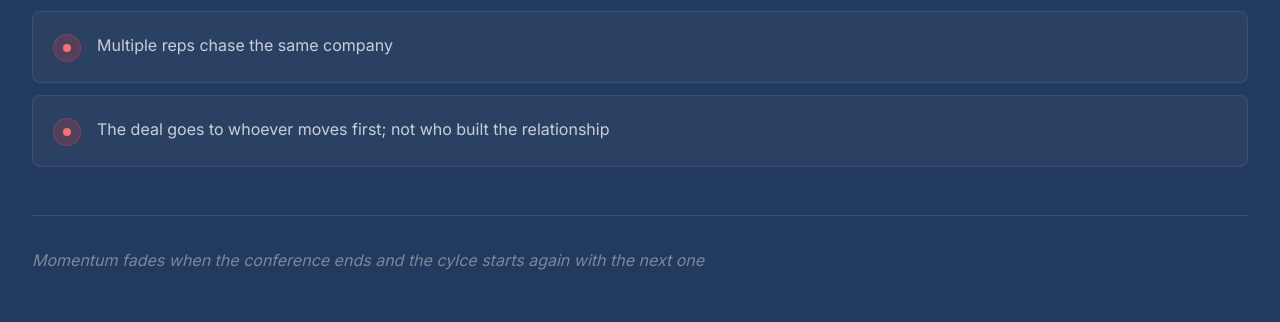
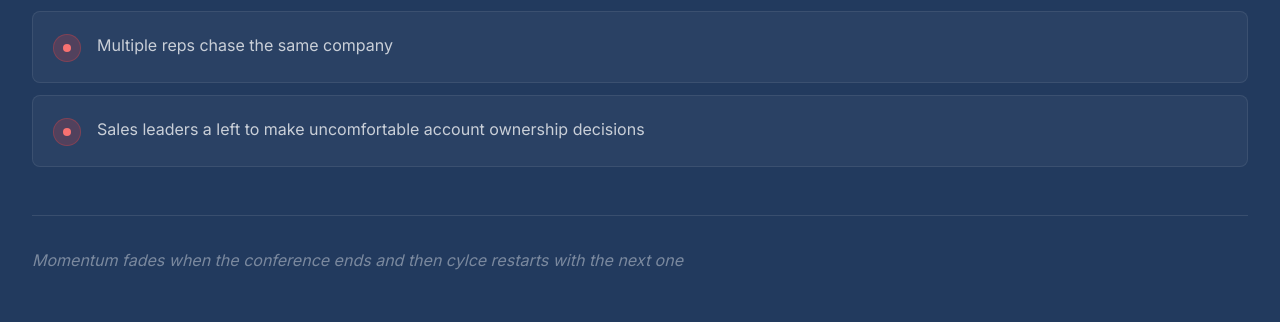
Before and after one commit to kmwinn21-beep/parlay-website, a Next.js app: page / in a window 1280 px wide. Shown: the part 2031-2353 px from the top of the page. Built offline with nearby package versions, Linux system fonts and the light colour scheme; a web font is replaced by a local one.

Commit message:
Fix typos in ProblemSection component

```diff
--- a/components/marketing/ProblemSection.tsx
+++ b/components/marketing/ProblemSection.tsx
@@ -3,7 +3,7 @@ const PROBLEMS = [
   "Notes are scattered across memory, phones, and spreadsheets that no one checks",
   "Follow-ups fall through the cracks",
   "Multiple reps chase the same company",
-  "The deal goes to whoever moves first; not who built the relationship",
+  "Sales leaders a left to make uncomfortable account ownership decisions",
 ];
 
 export default function ProblemSection() {
@@ -41,7 +41,7 @@ export default function ProblemSection() {
 
         <div className="border-t border-white/10 pt-8">
           <p className="font-inter text-white/40 italic">
-            Momentum fades when the conference ends and the cylce starts again with the next one
+            Momentum fades when the conference ends and then cylce restarts with the next one
           </p>
         </div>
       </div>
```
